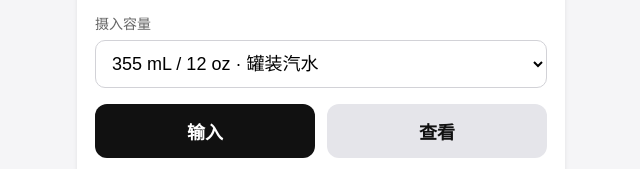
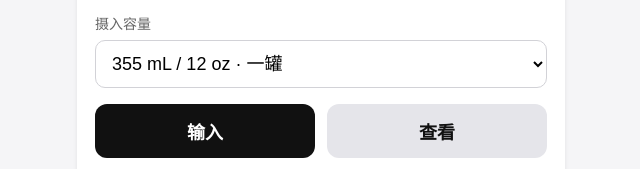
Before and after one commit to sagaking/water-tracker, a plain HTML site: page index.html in a window 1280 px wide. Shown: the part 192-361 px from the top of the page, 319-959 px from the left. Drawn offline with Linux system fonts and the light colour scheme.

Commit message:
Update index.html

```diff
--- a/index.html
+++ b/index.html
@@ -125,11 +125,9 @@
 
       <label for="amount">摄入容量</label>
       <select id="amount">
-        <option value="237">237 mL / 8 oz · 小杯</option>
-        <option value="355" selected>355 mL / 12 oz · 罐装汽水</option>
-        <option value="473">473 mL / 16 oz · 中杯咖啡</option>
-        <option value="500">500 mL / 16.9 oz · 瓶装饮料</option>
-        <option value="591">591 mL / 20 oz · 大杯饮料</option>
+        <option value="180">180 mL / 6 oz · 一合 / 半杯</option>
+        <option value="355" selected>355 mL / 12 oz · 一罐</option>
+        <option value="500">500 mL / 16.9 oz · 一瓶 / 半壶</option>
         <option value="custom">自己输入…</option>
       </select>
 
```
